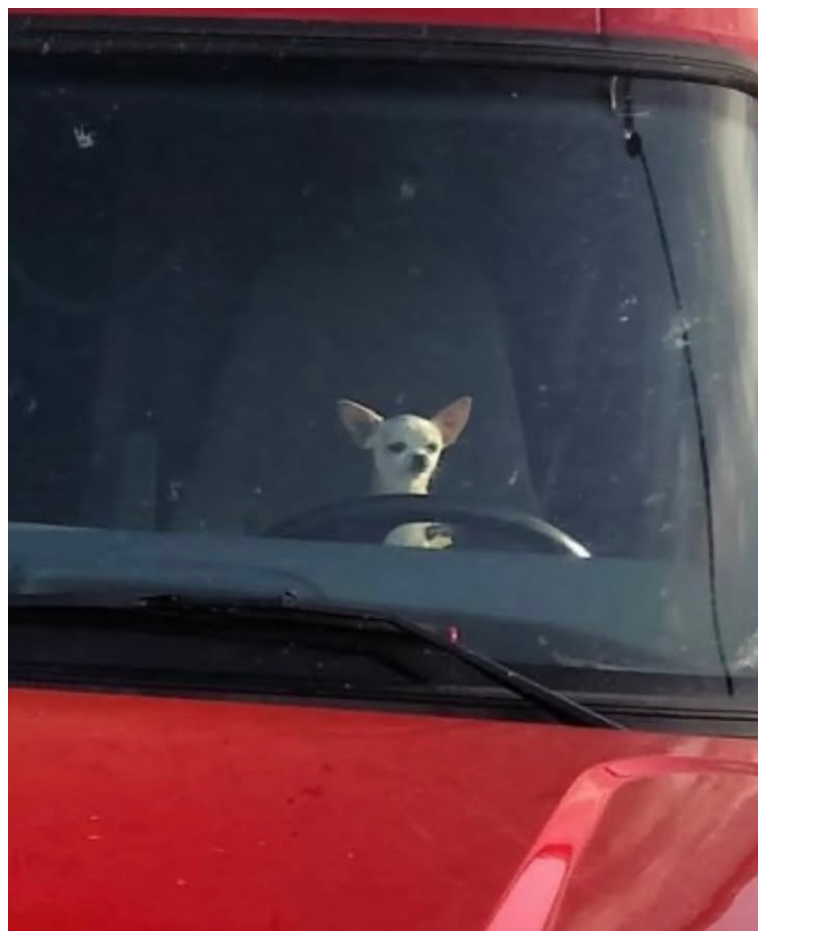
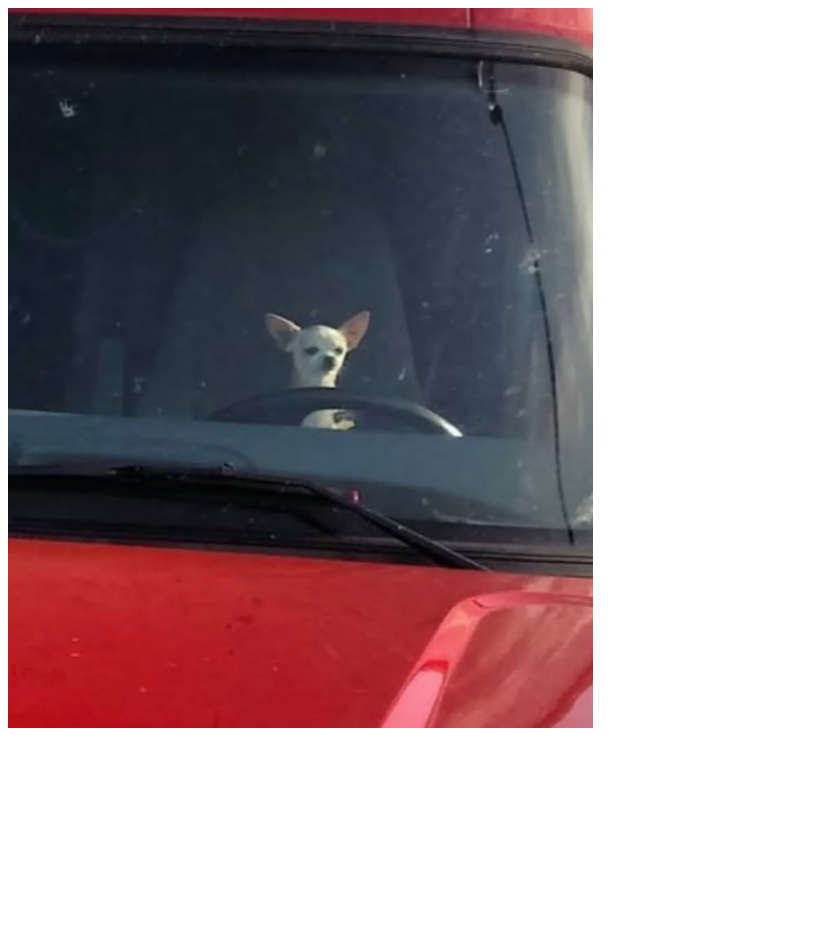
Before and after one commit to lucy-maria/lm, a plain HTML site: page index.html in a window 1280 px wide. Shown: the whole page, without its empty margins (0-813 px from the left). After the commit the page ends 800 px from the top, so only its background shows below. Drawn offline with Linux system fonts and the light colour scheme.

Commit message:
Update index.html

```diff
--- a/index.html
+++ b/index.html
@@ -14,21 +14,29 @@
 
   gtag('config', 'UA-115559153-1');
 </script>
+
 		<meta name="robots" content="index,follow">
 		<meta name="description" content="lucy maria">
 		<meta property="og:locale" content="en_US">
 		<meta property="og:title" content="Lucy Maria">
-		<meta property="og:description" content="lucy maria dot co dot uk">
 		<meta property="og:url" content="//lucymaria.co.uk">
 		<meta property="og:image" content="">
 		<meta property="og:type" content="website">
 
-<meta name="keywords" content="Lucy Maria, photography, photographic, photo, internet, web design, graphic design, visual design, art, artist, visual communication, Barbican, curious, Advanced Hand Holding Techniques, I'll find that out for you, Sweet Nothings, You speak too fast for me, film, London, Paris, Glasgow, Artslant, Central Saint Martins, CSM, teaching, student, curation, See Also, studio, Central Saint Martins"/>
+<meta name="keywords" content="Lucy Maria, photography, photographic, photo, internet, web design, graphic design, visual design, art, artist, visual communication, Barbican, curious, Advanced Hand Holding Techniques, I'll find that out for you, Sweet Nothings, You speak too fast for me, film, London, Paris, Central Saint Martins, CSM, teaching, student, curation, See Also, studio, Central Saint Martins"/>
 <meta name="author" content="Lucy Maria">
 
   </head>
 <body>
-    <style>img{max-width: 100%; height: auto;}</style>
+    <style>
+		img
+		{
+		max-width: 100%;
+		height: auto;
+		max-height: 90vh;
+		}
+	</style>
+
 	  <a href="mailto:hey@lucymaria.co.uk"> <img src="driving.jpg" height="800"></a>
 
 	  <script type="text/javascript">
```
